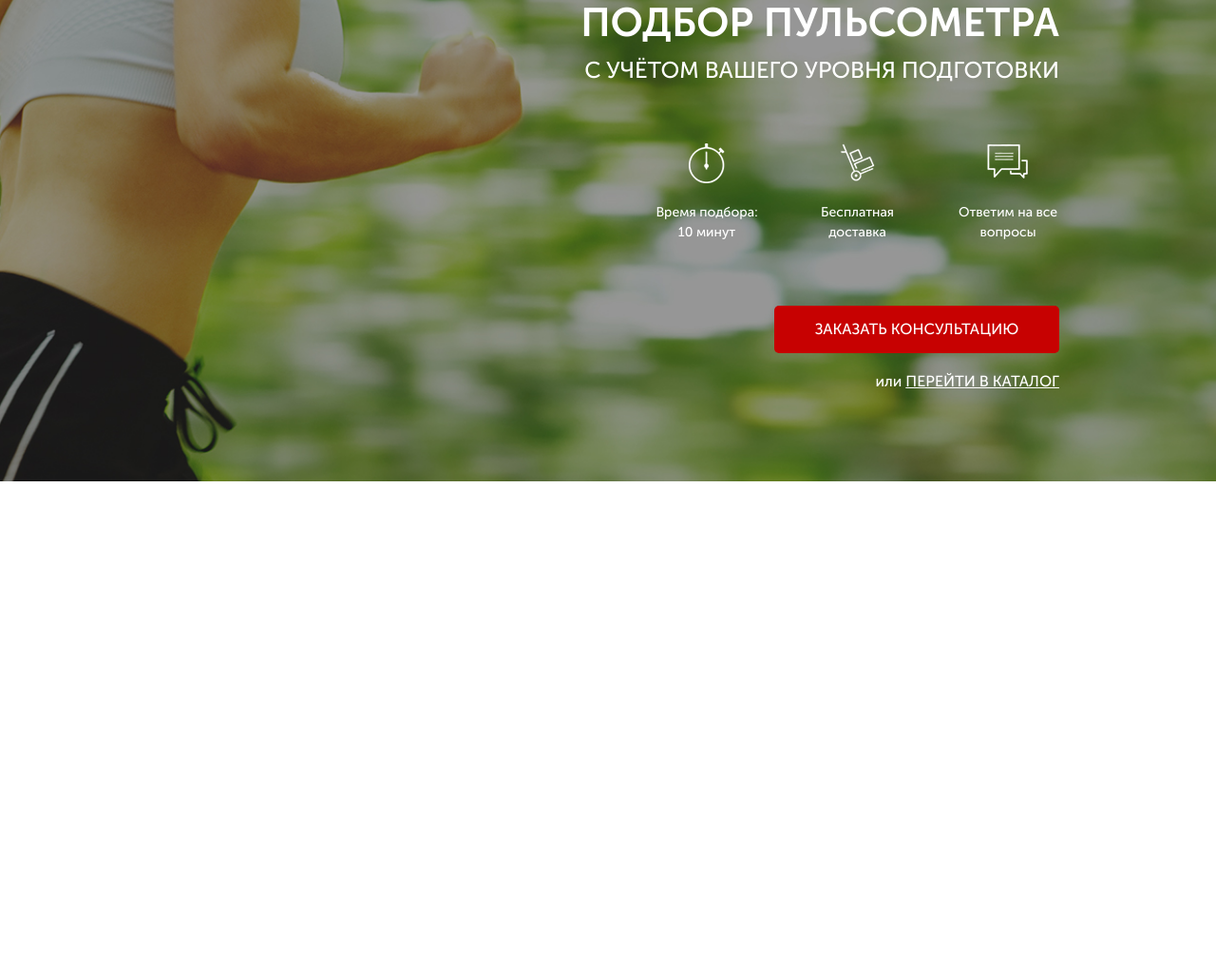
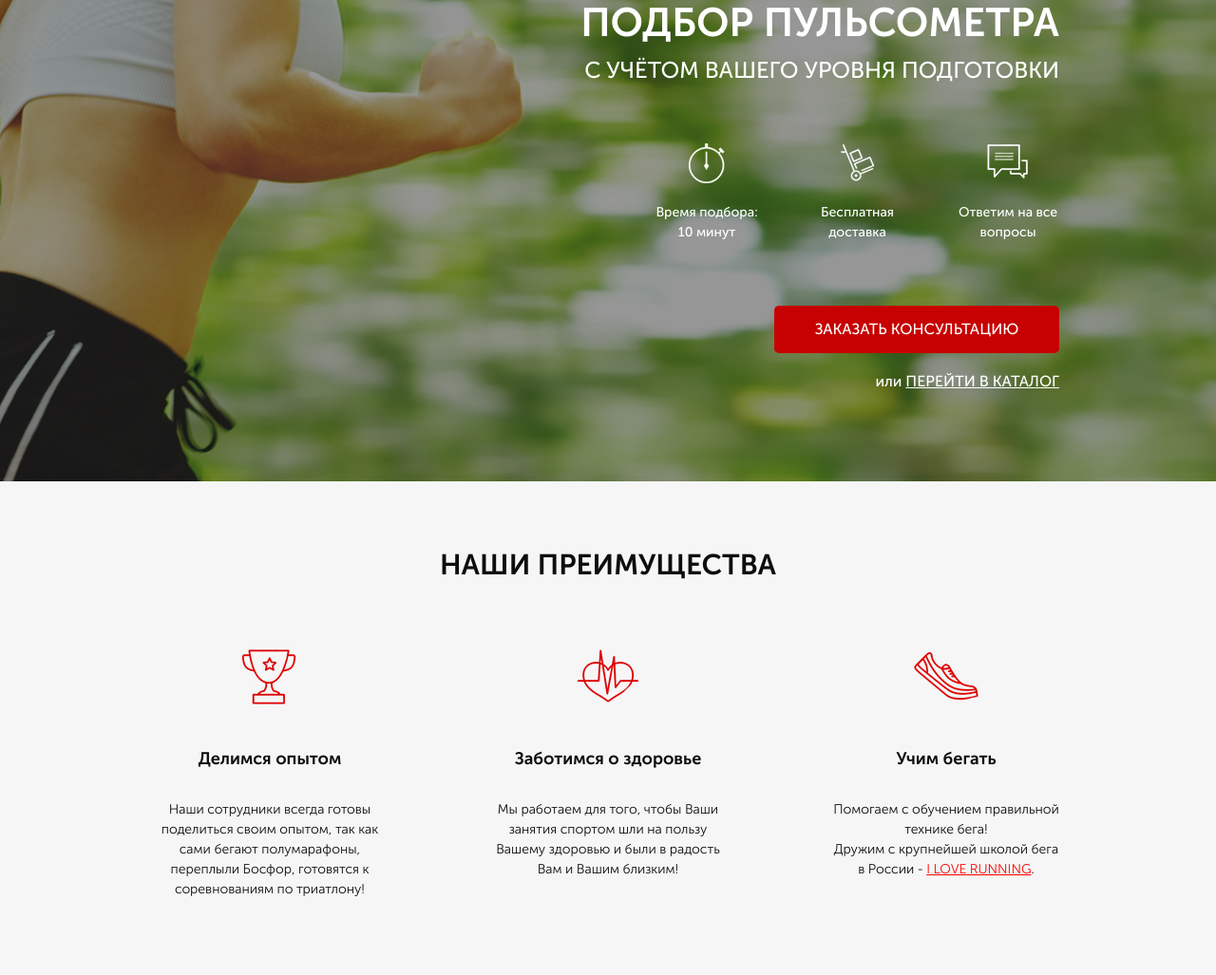
Before and after one commit to anativ89/pulse, a website: page src/index.html in a window 1280 px wide. Shown: the part 165-1192 px from the top of the page at 95% size. Before the commit the page ends 800 px from the top, so only its background shows below. Drawn offline with Linux system fonts and the light colour scheme.

Commit message:
Add advantages block

```diff
--- a/src/index.html
+++ b/src/index.html
@@ -55,5 +55,28 @@
 
         </div>
     </div>
+
+    <div class="advantages">
+        <div class="container">
+            <h2 class="title">Наши преимущества</h2>
+            <div class="advantages__wrapper">
+                <div class="advantages__item">
+                    <img src="icons/advantages/cup.png" alt="Кубок" class="advantages__icon">
+                    <div class="advantages__subtitle">Делимся опытом</div>
+                    <div class="advantages__descr">Наши сотрудники всегда готовы поделиться своим опытом, так как сами бегают полумарафоны, переплыли Босфор, готовятся к соревнованиям по триатлону!</div>
+                </div>
+                <div class="advantages__item">
+                    <img src="icons/advantages/heart.png" alt="Сердце и пульс" class="advantages__icon">
+                    <div class="advantages__subtitle">Заботимся о здоровье</div>
+                    <div class="advantages__descr">Мы работаем для того, чтобы Ваши занятия спортом шли на пользу Вашему здоровью и были в радость Вам и Вашим близким!</div>
+                </div>
+                <div class="advantages__item">
+                    <img src="icons/advantages/shoe.png" alt="Кроссовок" class="advantages__icon">
+                    <div class="advantages__subtitle">Учим бегать</div>
+                    <div class="advantages__descr">Помогаем с обучением правильной технике бега!<br>Дружим с крупнейшей школой бега в России - <a href="#">I love running</a>.</div>
+                </div>
+            </div>
+        </div>
+    </div>
 </body>
 </html>
--- /dev/null
+++ b/src/sass/blocks/_advantages.scss
@@ -0,0 +1,32 @@
+.advantages {
+    padding: 70px 0 80px 0;
+    background-color: #f6f6f6;
+    &__wrapper {
+        margin-top: 65px;
+        display: flex;
+        justify-content: space-between;
+    }
+    &__item {
+        display: flex;
+        flex-direction: column;
+        align-items: center;
+        max-width: 238px;
+    }
+    &__subtitle {
+        margin-top: 38px;
+        font-size: 18px;
+        font-weight: 700;
+        color: #0d0d0d;
+    }
+    &__descr {
+        margin-top: 29px;
+        font-size: 14px;
+        font-weight: 300;
+        text-align: center;
+        color: #0d0d0d;
+        a {
+            color: #f00;
+            text-transform: uppercase;
+        }
+    }
+}
--- /dev/null
+++ b/src/sass/blocks/_titles.scss
@@ -0,0 +1,7 @@
+.title {
+    font-size: 30px;
+    font-weight: 700;
+    text-align: center;
+    text-transform: uppercase;
+    color: #0d0d0d;
+}
--- a/src/sass/style.scss
+++ b/src/sass/style.scss
@@ -12,3 +12,5 @@
 @import "blocks/promo";
 @import "blocks/header";
 @import "blocks/buttons";
+@import "blocks/advantages";
+@import "blocks/titles";
```
Also changed, not shown: src/css/style.min.css, src/icons/advantages/cup.png (added), src/icons/advantages/heart.png (added), src/icons/advantages/shoe.png (added).
